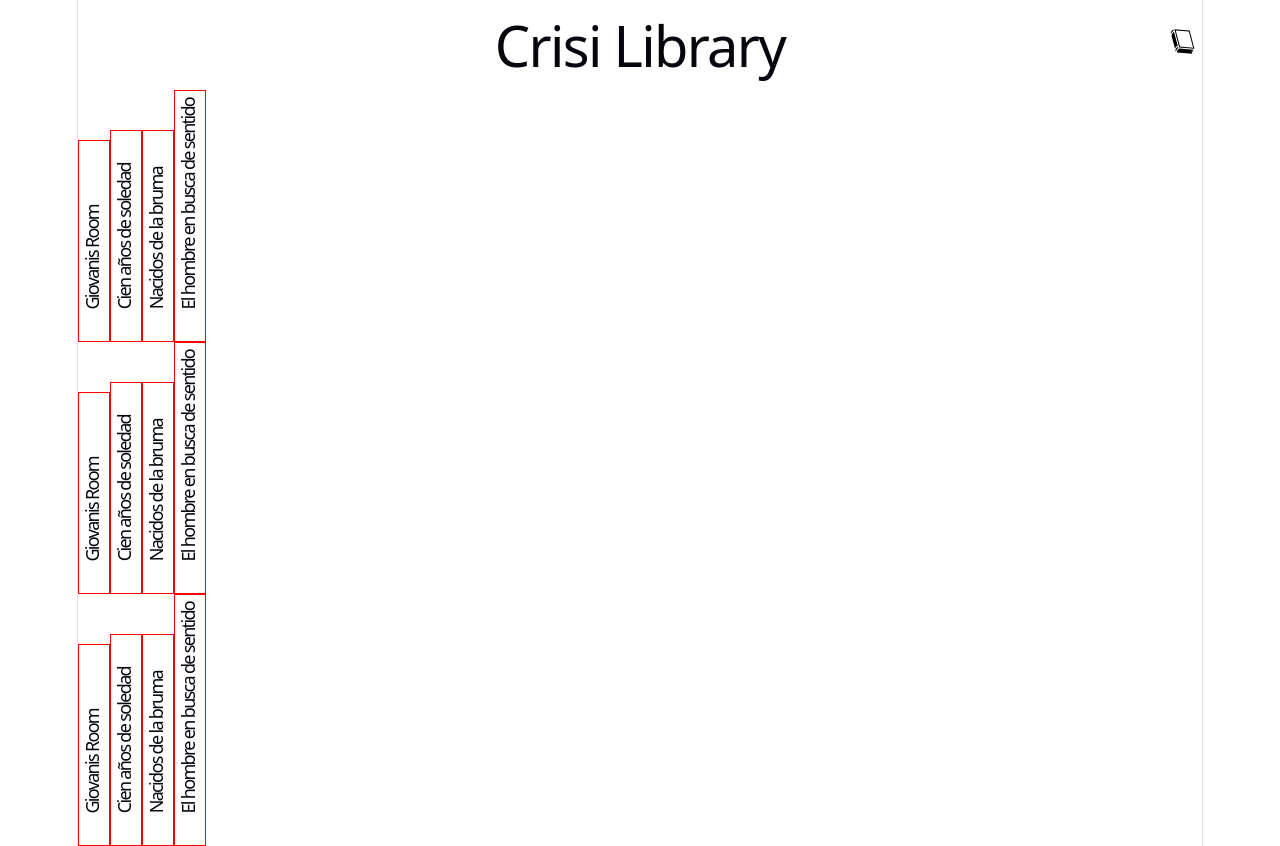
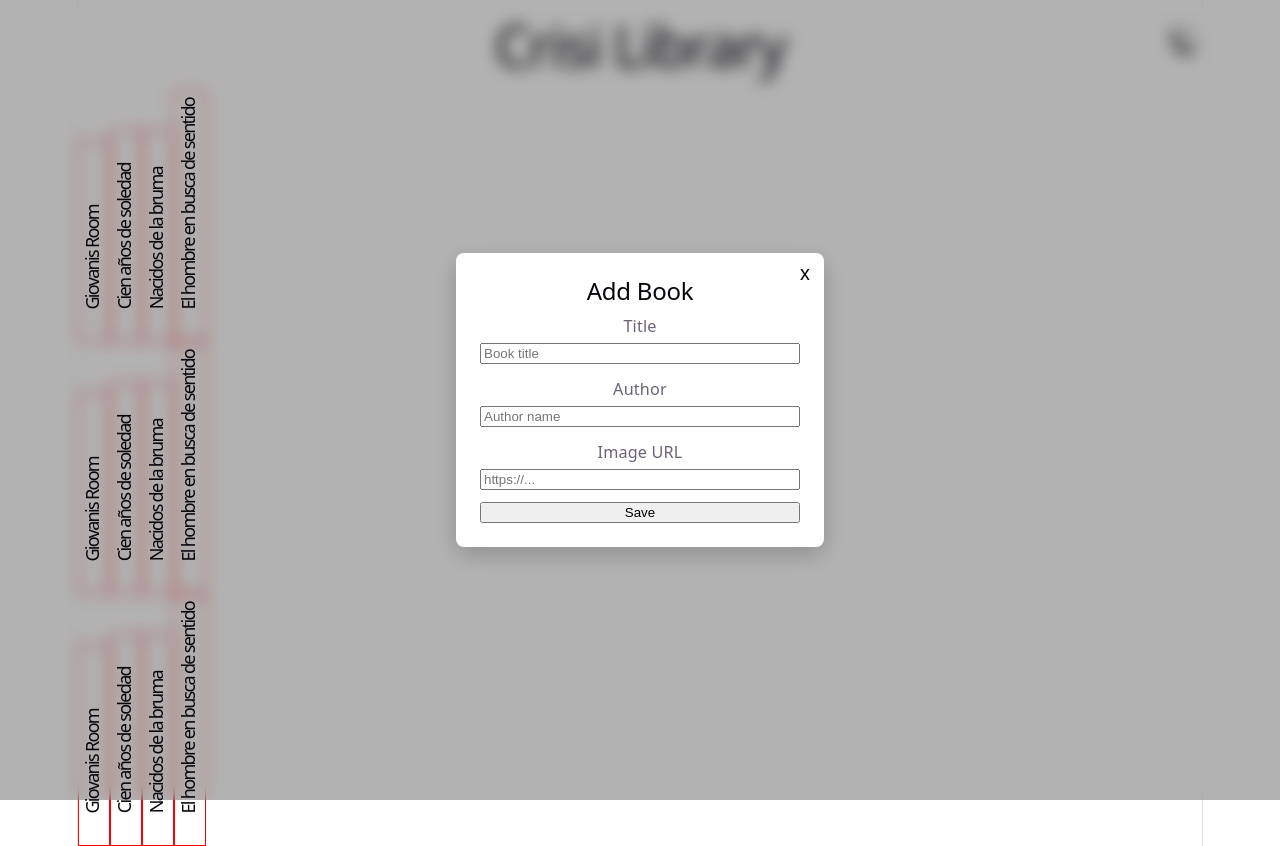
Before and after one commit to crisywini/owl-reads-ui, a React (Vite) app: page / in a window 1280 px wide. Both pictures are taken after a click on the button 1182 px from the left and 45 px from the top of the page. Built offline with nearby package versions, Linux system fonts and the light colour scheme.

Commit message:
Add Component for adding a book

```diff
--- a/src/components/Layout/Header.css
+++ b/src/components/Layout/Header.css
@@ -37,3 +37,48 @@
     justify-content: flex-start;
     flex: 1;
 }
+
+.addBookOverlay{
+    position: fixed;
+    inset: 0;
+    display: flex;
+    align-items: center;
+    justify-content: center;
+    background: rgba(0, 0, 0, 0.3);
+    -webkit-backdrop-filter: blur(8px);
+    backdrop-filter: blur(8px);
+    z-index: 100;
+}
+
+.addBookForm{
+    position: relative;
+    background: #fff;
+    border-radius: 8px;
+    padding: 24px;
+    width: 320px;
+    max-width: 90vw;
+    box-shadow: 0 8px 24px rgba(0, 0, 0, 0.2);
+}
+
+.addBookForm form{
+    display: flex;
+    flex-direction: column;
+    gap: 12px;
+}
+
+.addBookForm label{
+    display: flex;
+    flex-direction: column;
+    gap: 4px;
+    font-size: 0.9rem;
+}
+
+.addBookFormClose{
+    position: absolute;
+    top: 8px;
+    right: 8px;
+    background: none;
+    border: none;
+    cursor: pointer;
+    font-size: 1.1rem;
+}
--- a/src/components/Layout/Header.jsx
+++ b/src/components/Layout/Header.jsx
@@ -1,7 +1,11 @@
 import { GiBlackBook } from 'react-icons/gi';
+import { useState } from "react";
 import './Header.css'
 
 function Header(){
+
+    const [addBookOpen, setAddBookOpenState] = useState(false)
+
     return (
         <header className="headerContainer">
             <div className="emptyContainer">
@@ -14,10 +18,50 @@ function Header(){
             </div>
 
             <div className="addBooksContainer">
-                <button><GiBlackBook/></button>
+                <button onClick={()=> setAddBookOpenState(!addBookOpen)}><GiBlackBook/></button>
             </div>
 
+            {addBookOpen && (
+                <div
+                    className="addBookOverlay"
+                    onClick={(e) => {
+                        if (e.target === e.currentTarget) {
+                            setAddBookOpenState(false)
+                        }
+                    }}
+                >
+                    <div className="addBookForm">
+                        <button
+                            type="button"
+                            className="addBookFormClose"
+                            onClick={() => setAddBookOpenState(false)}
+                        >
+                            x
+                        </button>
 
+                        <h2>Add Book</h2>
+
+                        <form onSubmit={(e) => e.preventDefault()}>
+                            <label>
+                                Title
+                                <input type="text" name="title" placeholder="Book title" />
+                            </label>
+
+                            <label>
+                                Author
+                                <input type="text" name="authors" placeholder="Author name" />
+                            </label>
+
+                            <label>
+                                Image URL
+                                <input type="text" name="imageUrl" placeholder="https://..." />
+                            </label>
+
+                            <button type="submit">Save</button>
+                        </form>
+                    </div>
+                </div>
+            )}
 
         </header>
     )
```
